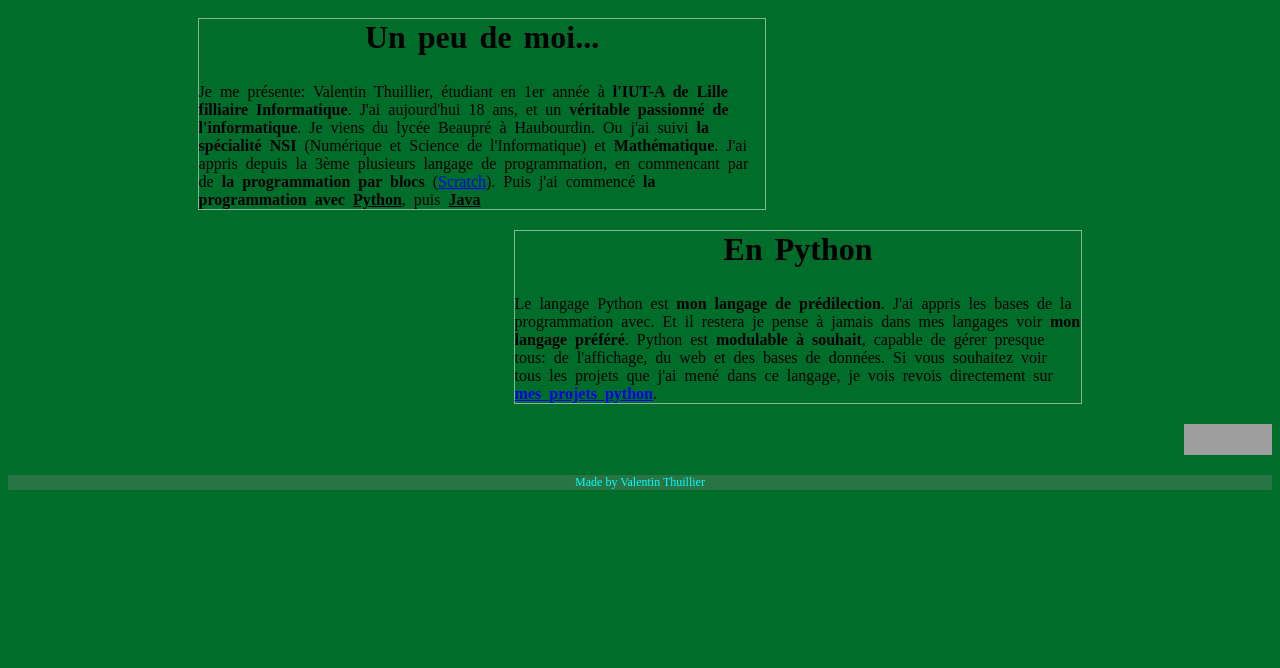
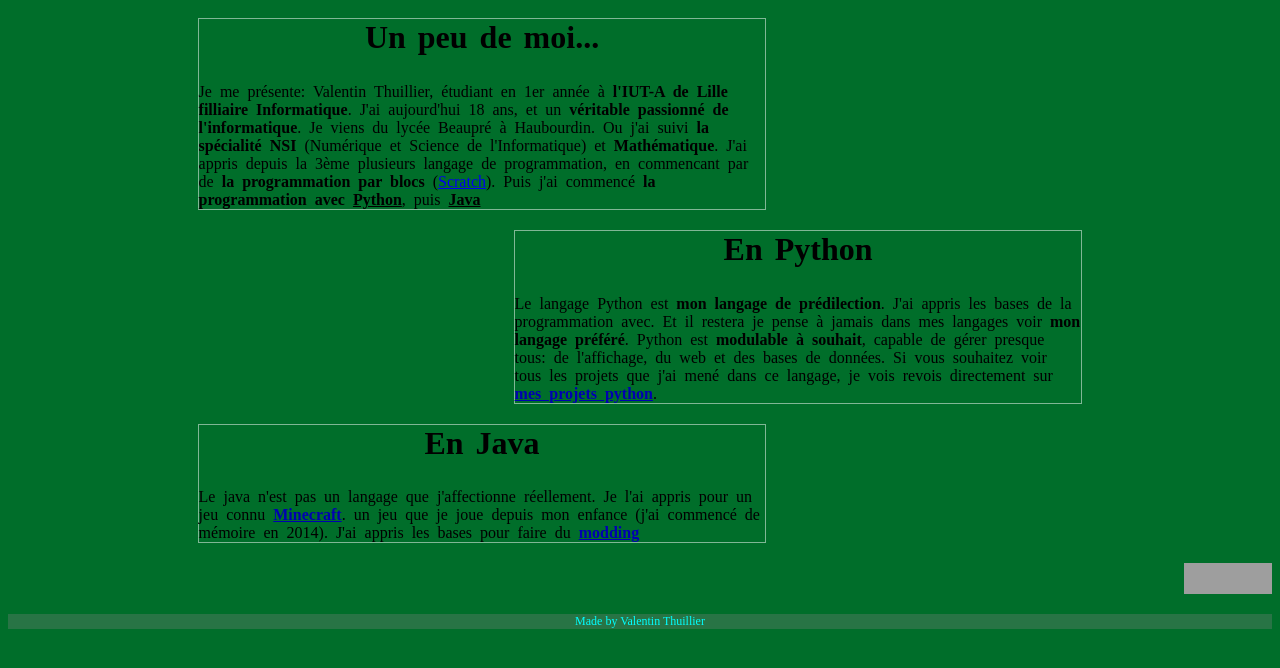
Before and after one commit to luxferre-code/luxferre-code.github.io, a plain HTML site: page e-portfolio/index.html in a window 1280 px wide. Shown: the part 82-750 px from the top of the page. Drawn offline with Linux system fonts and the light colour scheme; grey boxes are pictures that could not be loaded.

Commit message:
Adding elements

```diff
--- a/css/eportfolio.css
+++ b/css/eportfolio.css
@@ -1,3 +1,5 @@
+/* CSS to eportfolio html */
+
 body {
     background-color: #006e2a;
 }
@@ -32,6 +34,18 @@ header {
     word-spacing: 4px;
 }
 
+#java {
+    margin-left: 15%;
+    margin-right: 40%;
+    word-spacing: 4px;
+}
+
+.titre {
+    font-size: 200%;
+    text-align: center;
+    margin-top: 0%;
+}
+
 section {
     border-style: solid;
     border-color: rgba(255, 255, 255, 0.5);
--- a/e-portfolio/index.html
+++ b/e-portfolio/index.html
@@ -16,7 +16,7 @@
     <main>
         <div>
             <section id="presentation">
-                <h2 style="font-size: 200%; text-align: center; margin-top: 0%;"><strong>Un peu de moi...</strong></h2>
+                <h2 class="titre"><strong>Un peu de moi...</strong></h2>
 
                 <a>
                 Je me présente: Valentin Thuillier, étudiant en 1er année à <a class="important">l'IUT-A de Lille filliaire Informatique</a>.
@@ -31,13 +31,24 @@
 
         <div>
             <section id="python">
-                <h2 style="font-size: 200%; text-align: center; margin-top: 0%;"><strong>En Python</strong></h2>
+                <h2 class="titre"><strong>En Python</strong></h2>
 
                 <a>
                     Le langage Python est <a class="important">mon langage de prédilection</a>. J'ai appris les bases de la programmation avec. Et il restera je pense à jamais
                     dans mes langages voir <a class="important">mon langage préféré</a>. Python est <a class="important">modulable à souhait</a>, capable de gérer presque tous: de
                     l'affichage, du web et des bases de données. Si vous souhaitez voir tous les projets que j'ai mené dans ce langage, je vois revois directement sur <a class="important"
-                    href="/projets/index.html">mes projets python</a>.
+                    href="/projets/index.html" style="color: rgb(0, 0, 177);">mes projets python</a>.
+                </a>
+            </section>
+        </div>
+
+        <div>
+            <section id="java">
+                <h2 class="titre">En Java</h2>
+
+                <a>
+                    Le java n'est pas un langage que j'affectionne réellement. Je l'ai appris pour un jeu connu <a class="important" href="https://www.minecraft.net/fr-fr" style="color: rgb(0, 0, 177);">Minecraft</a>.
+                    un jeu que je joue depuis mon enfance (j'ai commencé de mémoire en 2014). J'ai appris les bases pour faire du <a class="important" href="https://fr.wikipedia.org/wiki/Mod_(jeu_vidéo)" style="color: rgb(0, 0, 177);">modding</a>
                 </a>
             </section>
         </div>
```
